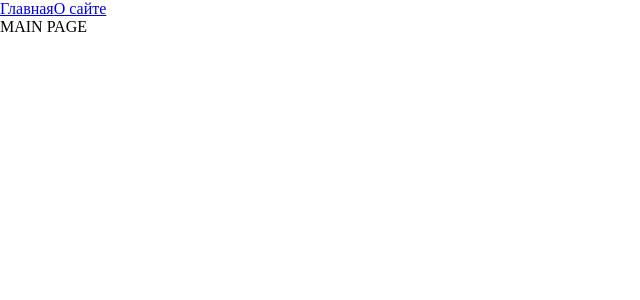
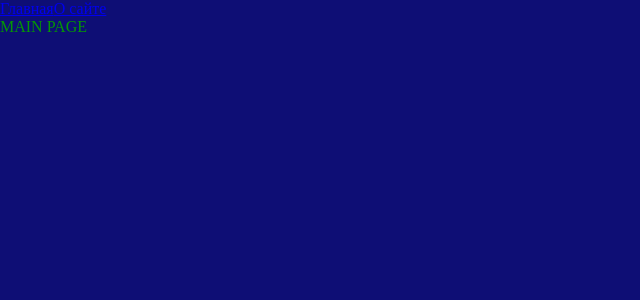
Before and after one commit to djonnybravo/production-project, a React app: page / in a window 1280 px wide. Shown: the top 300 px of the page, without its empty margins (0-640 px from the left). Built offline with nearby package versions, Linux system fonts and the light colour scheme.

Commit message:
test themes

```diff
--- a/src/App.tsx
+++ b/src/App.tsx
@@ -6,7 +6,7 @@ import {MainPageAsync} from "./pages/MainPage/MainPage.async";
 
 const App = () => {
     return (
-        <div className={'App'}>
+        <div className={'app dark'}>
             <div>
                 <Link to={'/'}>Главная</Link>
                 <Link to={'/about'}>О сайте</Link>
--- a/src/styles/index.scss
+++ b/src/styles/index.scss
@@ -5,5 +5,11 @@
 
 
 .app {
-  font-size: var(--font-m)
+  font-size: var(--font-m);
+
+  background: var(--bg-color);
+  color: var(--primary-color);
+
+
+  min-height: 100vh;
 }
```
